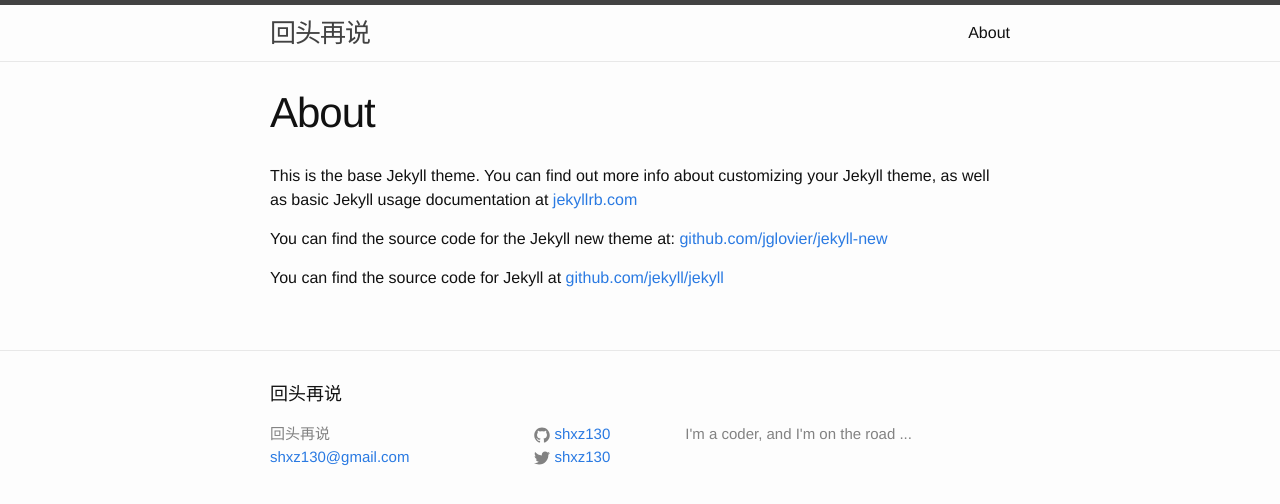
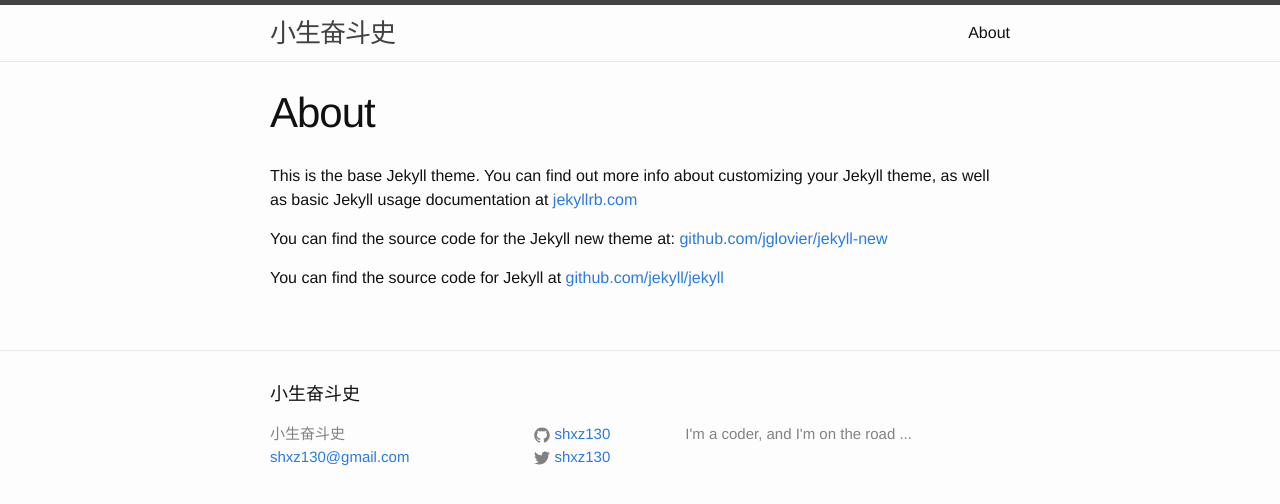
Before and after one commit to shxz130/shxz130.github.io, a Jekyll site: the page built from about.md, in a window 1280 px wide. Shown: the top 504 px of the page. Built offline with Jekyll 4.4.1, drawn with Linux system fonts in a browser that asks for light colours.

Commit message:
updae title

```diff
--- a/_config.yml
+++ b/_config.yml
@@ -1,5 +1,5 @@
 # Site settings
-title: 回头再说
+title: 小生奋斗史
 email: shxz130@gmail.com
 description: > # this means to ignore newlines until "baseurl:"
     I'm a coder, and I'm on the road ...
```
